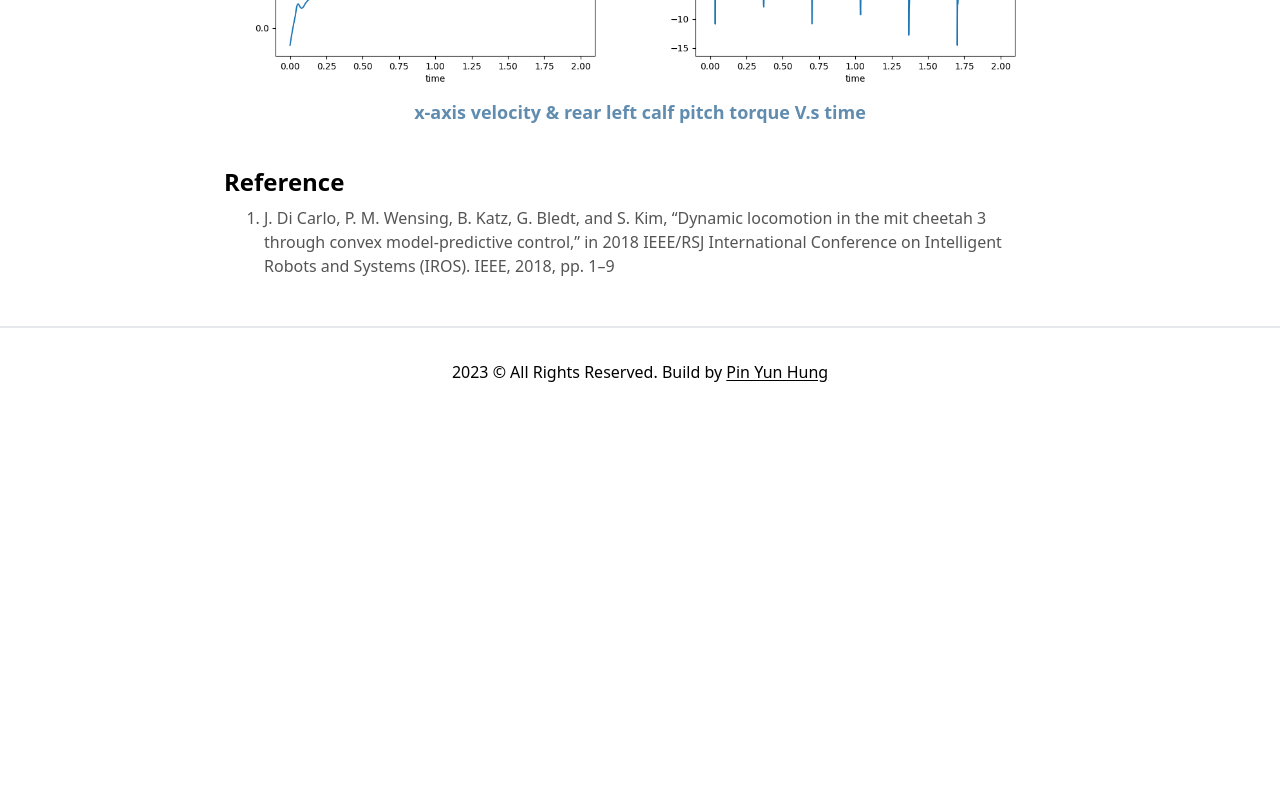
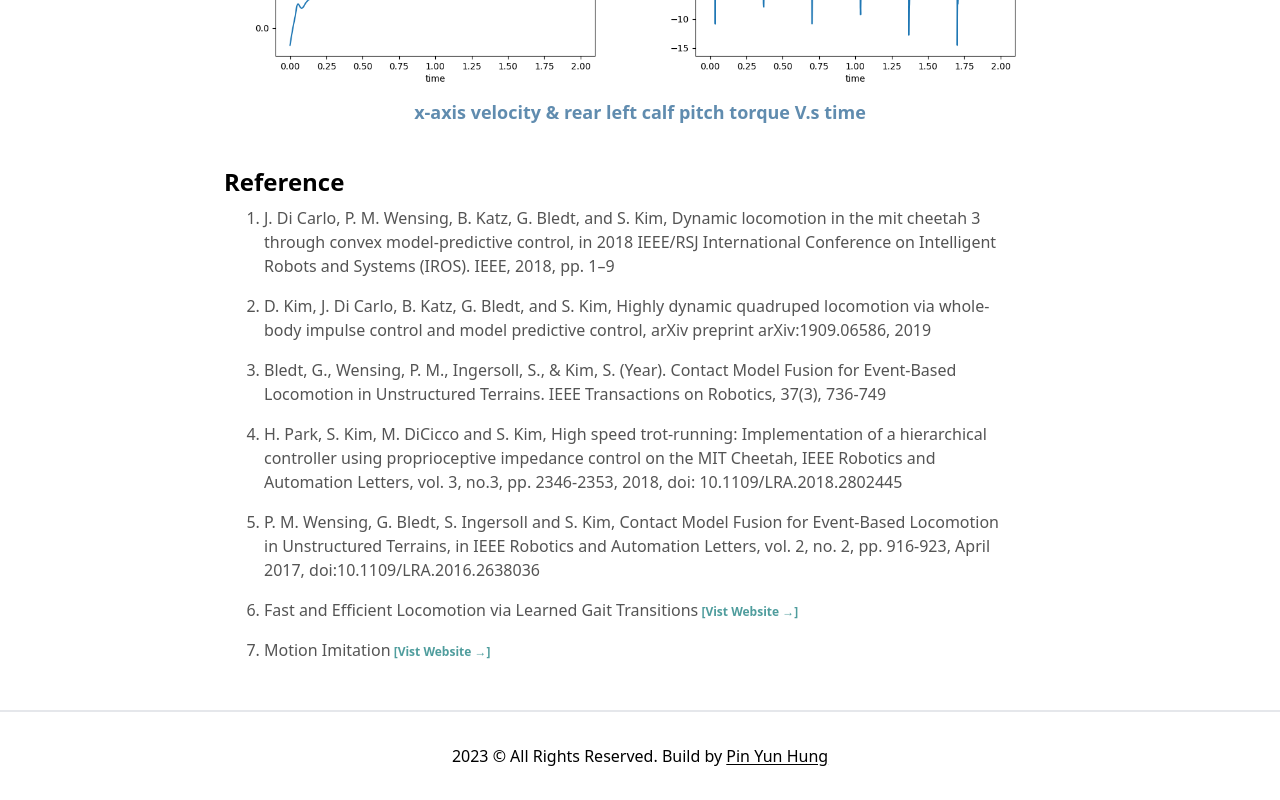
Before and after one commit to tg623623nana/tg623623nana.github.io, a Next.js app: page /Locomotion-Controller-of-A1-Quadrupedal-Robot-using-MPC in a window 1280 px wide. Shown: the part 2251-3051 px from the top of the page. Before the commit the page ends 2667 px from the top, so only its background shows below. Built offline with nearby package versions, Linux system fonts and the light colour scheme.

Commit message:
feat: trial and error

```diff
--- a/src/pages/Locomotion-Controller-of-A1-Quadrupedal-Robot-using-MPC.js
+++ b/src/pages/Locomotion-Controller-of-A1-Quadrupedal-Robot-using-MPC.js
@@ -78,36 +78,30 @@ const LocomotionControllerOfA1QuadrupedalRobotUsingMPC = () => {
             style={{listStyleType: "decimal"}} className='px-10 text-base dark:text-light md:!text-sm text-dark/75
             dark:text-light/75'>
                 <li className='py-2'>
-                    J. Di Carlo, P. M. Wensing, B. Katz, G. Bledt, and S. Kim, “Dynamic locomotion in the mit cheetah 3 through convex model-predictive control,” in 2018 IEEE/RSJ International Conference on Intelligent Robots and Systems (IROS). IEEE, 2018, pp. 1–9
-                </li>
-
-                {/* <li className='py-2'>
-                    D. Kim, J. Di Carlo, B. Katz, G. Bledt, and S. Kim, “Highly dynamic quadruped locomotion via whole-body impulse
-control and model predictive control,” arXiv preprint arXiv:1909.06586, 2019
+                    J. Di Carlo, P. M. Wensing, B. Katz, G. Bledt, and S. Kim, Dynamic locomotion in the mit cheetah 3 through convex model-predictive control, in 2018 IEEE/RSJ International Conference on Intelligent Robots and Systems (IROS). IEEE, 2018, pp. 1–9
                 </li>
 
                 <li className='py-2'>
-                    Bledt, G., Wensing, P. M., Ingersoll, S., & Kim, S. (Year). Contact Model Fusion for Event-Based Locomotion in
-Unstructured Terrains. IEEE Transactions on Robotics, 37(3), 736-749
+                    D. Kim, J. Di Carlo, B. Katz, G. Bledt, and S. Kim, Highly dynamic quadruped locomotion via whole-body impulse control and model predictive control, arXiv preprint arXiv:1909.06586, 2019
                 </li>
 
                 <li className='py-2'>
-                    H. Park, S. Kim, M. DiCicco and S. Kim, "High speed trot-running: Implementation of a hierarchical controller
-using proprioceptive impedance control on the MIT Cheetah," IEEE Robotics and Automation Letters, vol. 3, no.
-3, pp. 2346-2353, 2018, doi: 10.1109/LRA.2018.2802445
+                    Bledt, G., Wensing, P. M., Ingersoll, S., & Kim, S. (Year). Contact Model Fusion for Event-Based Locomotion in Unstructured Terrains. IEEE Transactions on Robotics, 37(3), 736-749
                 </li>
 
                 <li className='py-2'>
-                    P. M. Wensing, G. Bledt, S. Ingersoll and S. Kim, "Contact Model Fusion for Event-Based Locomotion in
-Unstructured Terrains," in IEEE Robotics and Automation Letters, vol. 2, no. 2, pp. 916-923, April 2017, doi:
-10.1109/LRA.2016.2638036
+                    H. Park, S. Kim, M. DiCicco and S. Kim, High speed trot-running: Implementation of a hierarchical controller using proprioceptive impedance control on the MIT Cheetah, IEEE Robotics and Automation Letters, vol. 3, no.3, pp. 2346-2353, 2018, doi: 10.1109/LRA.2018.2802445
+                </li>
+
+                <li className='py-2'>
+                    P. M. Wensing, G. Bledt, S. Ingersoll and S. Kim, Contact Model Fusion for Event-Based Locomotion in Unstructured Terrains, in IEEE Robotics and Automation Letters, vol. 2, no. 2, pp. 916-923, April 2017, doi:10.1109/LRA.2016.2638036
                 </li>
 
                 <li className='py-2'>
                     Fast and Efficient Locomotion via Learned Gait Transitions
                     <Link href="https://github.com/yxyang/fast_and_efficient" target='_blank'
                     className='hover:underline underline-offset-2 text-primary font-bold text-xs'>
-                        &nbsp;Vist Website &rarr;
+                        &nbsp;[Vist Website &rarr;]
                         </Link>
                 </li>
 
@@ -115,9 +109,9 @@ Unstructured Terrains," in IEEE Robotics and Automation Letters, vol. 2, no. 2,
                 Motion Imitation
                     <Link href="https://github.com/erwincoumans/motion_imitation/tree/master/mpc_controller" target='_blank'
                     className='hover:underline underline-offset-2 text-primary font-bold text-xs'>
-                        &nbsp;Vist Website &rarr;
+                        &nbsp;[Vist Website &rarr;]
                         </Link>
-                </li>*/}
+                </li>
             </ul>
           </div>
         </Layout>
```
